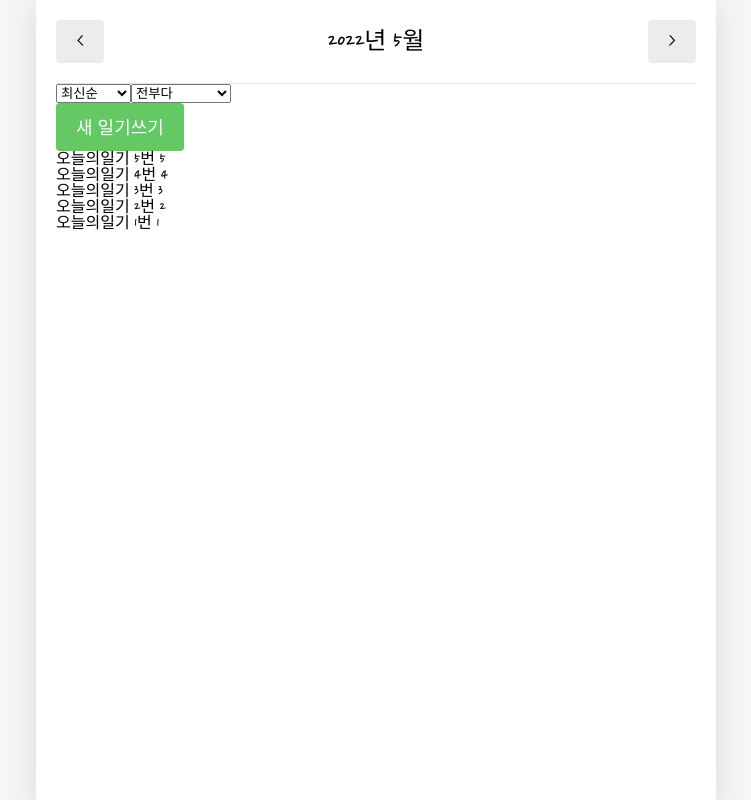
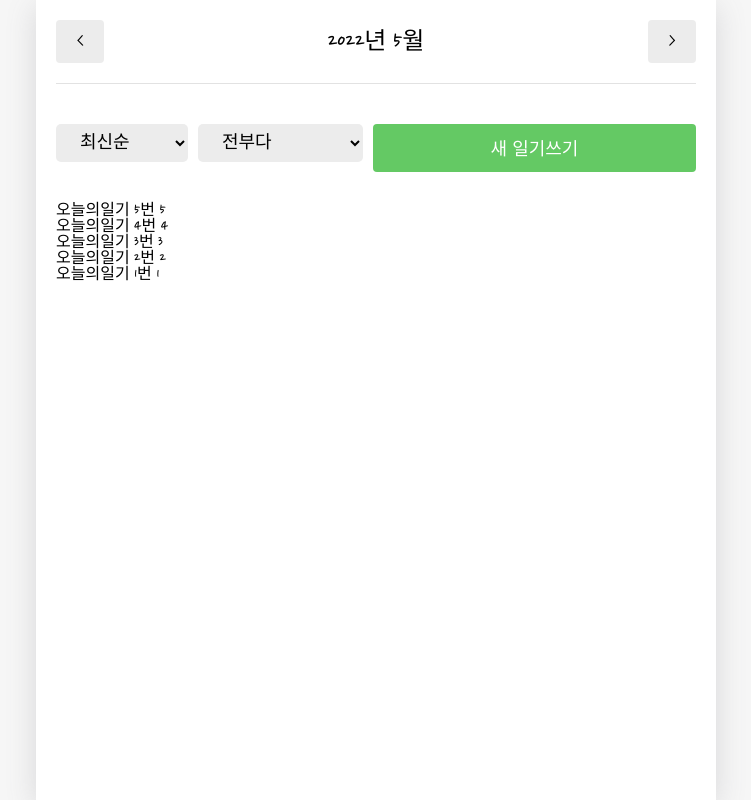
Before and after one commit to productuidev/emotion-diary, a React (Create React App) app: page / in a window 1280 px wide. Shown: the whole page, without its empty margins (264-1015 px from the left). Built offline with nearby package versions, Linux system fonts and the light colour scheme.

Commit message:
css styling DiaryList

```diff
--- a/src/App.css
+++ b/src/App.css
@@ -1,5 +1,6 @@
 @import url('https://fonts.googleapis.com/css2?family=Nanum+Pen+Script&display=swap');
 
+/* reset */
 html, body, div, span, applet, object, iframe, h1, h2, h3, h4, h5, h6, p, blockquote, pre, a, abbr, acronym, address, big, cite, code, del, dfn, em, img, ins, kbd,
 q, s, samp, small, strike, strong, sub, sup, tt, var, b, u, i, center, dl, dt, dd, menu, ol, ul, li, fieldset, form, label, legend,
 table, caption, tbody, tfoot, thead, tr, th, td, article, aside, canvas, details, embed, figure, figcaption, footer, header, hgroup, main, menu, nav,
@@ -13,10 +14,12 @@ menu, ol, ul {list-style:none;}
 blockquote, q {quotes:none;}
 blockquote:before, blockquote:after, q:before, q:after {content:'';content:none;}
 table {border-collapse:collapse;border-spacing:0;}
+select {cursor:pointer;}
 button {border:0;padding:0;margin:0;cursor:pointer;}
 
+/* common */
 body {margin:0;padding:0;display:flex;justify-content:center;align-items:center;font-family:"Nanum Pen Script",cursive;min-height:100vh;background-color:#f6f6f6;}
-
+div, p, span, em, li, form, label, table, caption, thead, tbody, tfoot, input, select, option, button { font-family:"Nanum Pen Script",cursive; }
 
 #root {background-color:#fff;box-shadow:rgba(100,100,111,0.2) 0 7px 29px 0;}
 .App {min-height:100vh;padding:0 20px;}
@@ -35,11 +38,17 @@ header > div {display:flex;}
 header .head_text {justify-content:center;width:50%;font-size:24px;}
 header .head_btn_left {justify-content:start;width:25%;}
 header .head_btn_right {justify-content:end;width:25%;}
-header button {font-family:"Nanum Pen Script",cursive;}
-
 
 /* MyButton */
-.MyButton {padding:10px 20px;border:0;border-radius:4px;font-family:"Nanum Pen Script",cursive;font-size:18px;white-space:nowrap;}
+.MyButton {padding:10px 20px;border:0;border-radius:4px;font-size:18px;white-space:nowrap;}
 .MyButton_default {background-color:#ececec;color:#000;}
 .MyButton_positive {background-color:#64c964;color:#FFF;}
 .MyButton_negative {background-color:#fd565f;color:#FFF;}
+
+/* DiaryList */
+.DiaryList { padding:20px 0 0 0; }
+.DiaryList .menuWrapper { display:flex;justify-content:space-between;margin:20px 0 30px 0;padding:0;}
+.DiaryList .menuWrapper .leftCol {}
+.DiaryList .ControlMenu { margin:0 10px 0 0;padding:9px 20px;border:none;border-radius:5px;background-color:#ececec;font-size:18px; }
+.DiaryList .menuWrapper .rightCol { flex-grow:1; }
+.DiaryList .menuWrapper .rightCol button { width:100%; }
--- a/src/components/DiaryList.js
+++ b/src/components/DiaryList.js
@@ -16,7 +16,7 @@ const filterOptionList = [
 // Memu
 const ControlMenu = ({value, onChange, optionList}) => {
   return (
-    <select className={ControlMenu} value={value} onChange={(e)=>onChange(e.target.value)}>
+    <select className="ControlMenu" value={value} onChange={(e)=>onChange(e.target.value)}>
       {optionList.map((it,idx)=>(
         <option value={it.value}>{it.name}</option>
       ))}
```
